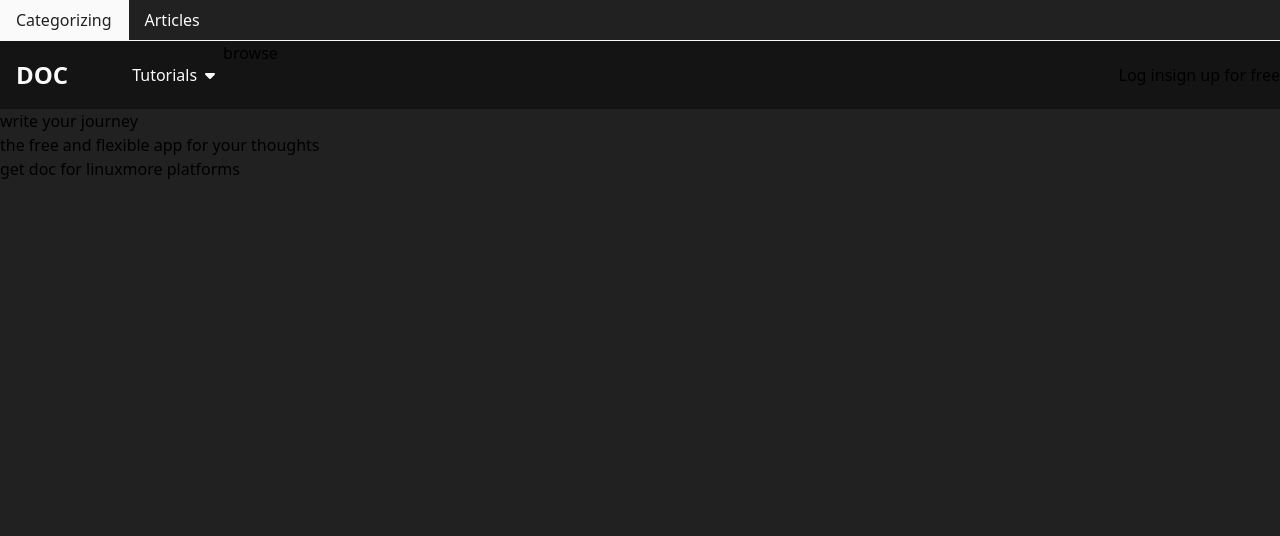
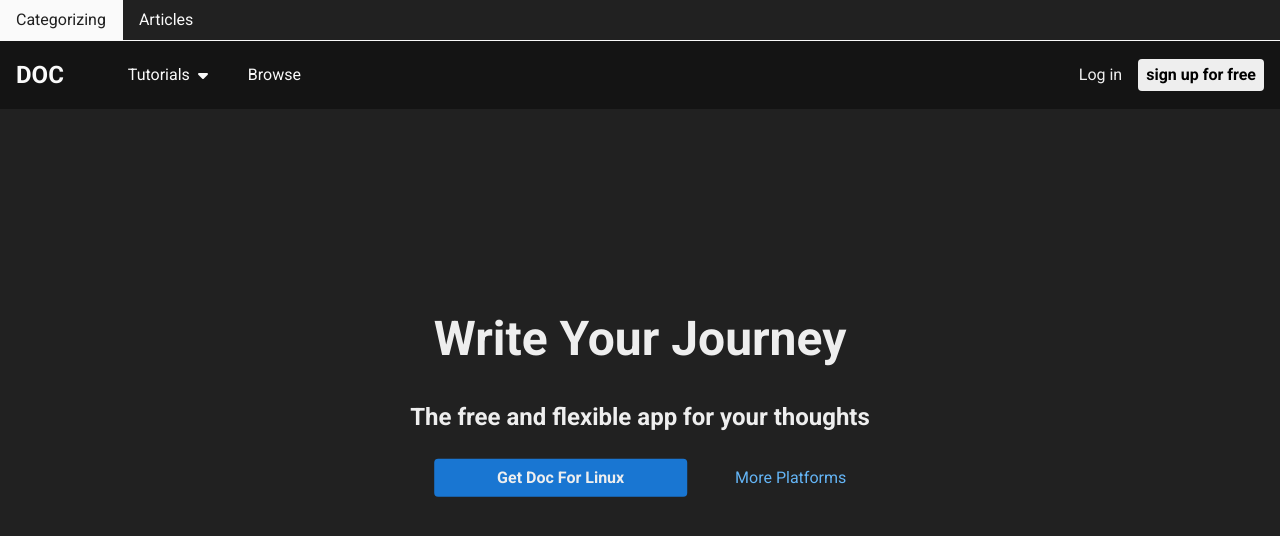
Before and after one commit to Abdel-AzizMohamed/UntitledDoc, a React (Vite) app in the folder client/: page / in a window 1280 px wide. Shown: the top 536 px of the page. Built offline with nearby package versions, Linux system fonts and the light colour scheme.

Commit message:
Style landing

```diff
--- a/client/index.html
+++ b/client/index.html
@@ -1,10 +1,16 @@
-<!doctype html>
+<!DOCTYPE html>
 <html lang="en">
   <head>
     <meta charset="UTF-8" />
     <link rel="icon" type="image/svg+xml" href="/vite.svg" />
     <meta name="viewport" content="width=device-width, initial-scale=1.0" />
     <title>DOC</title>
+    <link rel="preconnect" href="https://fonts.googleapis.com" />
+    <link rel="preconnect" href="https://fonts.gstatic.com" crossorigin />
+    <link
+      href="https://fonts.googleapis.com/css2?family=Roboto:ital,wght@0,100..900;1,100..900&display=swap"
+      rel="stylesheet"
+    />
   </head>
   <body theme="dark">
     <div id="root"></div>
--- a/client/src/comps/Header/AccountMenu.jsx
+++ b/client/src/comps/Header/AccountMenu.jsx
@@ -2,11 +2,15 @@ import { Link } from "react-router-dom";
 
 function AccountMenu() {
   return (
-  <div className="account-menu">
-    <Link to="/login" className="log-in">Log in</Link>
-    <Link to="/sign-up" className="sign-up">sign up for free</Link>
-  </div>
-  )
+    <div className="account-menu flex justify-center items-center p-4">
+      <Link to="/login" className="log-in">
+        Log in
+      </Link>
+      <Link to="/sign-up" className="sign-up">
+        sign up for free
+      </Link>
+    </div>
+  );
 }
 
 export default AccountMenu;
--- a/client/src/comps/Header/Navigation.jsx
+++ b/client/src/comps/Header/Navigation.jsx
@@ -4,7 +4,7 @@ import { Link } from "react-router-dom";
 function Navigation() {
   return (
     <nav className="navigation flex content-center justify-start">
-      <li className="drop-down">
+      <li className="drop-down nav-item">
         tutorials
         <FontAwesomeIcon icon="caret-down" />
         <div className="drop-menu">
@@ -35,7 +35,9 @@ function Navigation() {
           </div>
         </div>
       </li>
-      <li className="nav-item"><Link to="/browse">browse</Link></li>
+      <li className="nav-item">
+        <Link to="/browse">browse</Link>
+      </li>
     </nav>
   );
 }
--- a/client/src/routes/Landing.jsx
+++ b/client/src/routes/Landing.jsx
@@ -12,10 +12,10 @@ function Landing() {
       <main className="landing">
         <h1 className="landing-title">write your journey</h1>
         <p className="landing-info">
-          the free and flexible app for your thoughts
+          The free and flexible app for your thoughts
         </p>
-        <div className="">
-          <button className="download-app">get doc for linux</button>
+        <div className="platforms-container">
+          <button className="download-app"></button>
           <Link to="/more-platforms" className="more-platform">
             more platforms
           </Link>
--- a/client/src/style-core/style.css
+++ b/client/src/style-core/style.css
@@ -61,6 +61,10 @@
 }
 
 body {
+  font-family: "Roboto", sans-serif;
+  font-optical-sizing: auto;
+  font-style: normal;
+  font-variation-settings: "wdth" 100;
   background-color: var(--nat-200);
 }
 
@@ -113,7 +117,7 @@ body {
 
 .low-nav .logo a {
   display: inline-block;
-  margin-right: 3rem;
+  margin-right: 2rem;
   padding: 1rem;
   text-decoration: none;
   text-transform: uppercase;
@@ -122,17 +126,18 @@ body {
   font-weight: bold;
 }
 
-.low-nav .navigation .drop-down {
+.low-nav .navigation .nav-item {
+  position: relative;
   display: flex;
   align-items: center;
   justify-content: center;
-  position: relative;
+  margin: 0 1rem;
   color: var(--nat-700);
   text-transform: capitalize;
   cursor: pointer;
 }
 
-.low-nav .navigation .drop-down::after {
+.low-nav .navigation .nav-item::after {
   content: "";
   position: absolute;
   bottom: 0;
@@ -143,10 +148,11 @@ body {
   transition: width var(--trans-dur)
 }
 
-.low-nav .navigation .drop-down:hover::after,
-.low-nav .navigation .drop-down.active::after {
+.low-nav .navigation .nav-item:hover::after,
+.low-nav .navigation .nav-item.active::after {
   width: 100%;
 }
+
 .low-nav .navigation .drop-down svg {
   margin: 0 .5rem;
 }
@@ -202,4 +208,103 @@ body {
 .low-nav .navigation .drop-menu .drop-content a:hover span {
   color: var(--brand-100);
 }
+
+.low-nav .account-menu .log-in {
+  margin: 0 1rem;
+  color: var(--nat-600);
+  transition: color var(--trans-dur);
+}
+
+.low-nav .account-menu .log-in:hover {
+  color: var(--brand-200)
+}
+
+.low-nav .account-menu .sign-up {
+  display: inline-block;
+  padding: .25rem .5rem;
+  background-color: var(--nat-600);
+  border-radius: var(--radius);
+  font-weight: bold;
+  cursor: pointer;
+  transition: color var(--trans-dur), background var(--trans-dur);
+}
+
+.low-nav .account-menu .sign-up:hover {
+  background-color: var(--brand-200);
+  color: var(--nat-600)
+}
 /* End Header */
+
+/* ######## Start Landing ######## */
+.landing {
+  display: flex;
+  justify-content: center;
+  align-items: center;
+  flex-direction: column;
+  position: absolute;
+  top: 50%;
+  left: 50%;
+  transform: translate(-50%, -50%);
+}
+
+.landing .landing-title {
+  text-transform: capitalize;
+  color: var(--nat-600);
+  font-size: 3rem;
+  font-weight: bold;
+}
+
+.landing .landing-info {
+  margin: 1.5rem;
+  color: var(--nat-600);
+  font-size: 1.5rem;
+  font-weight: bold;
+}
+
+.landing .platforms-container {
+  width: 100%;
+  display: flex;
+  align-items: center;
+  justify-content: space-evenly;
+}
+
+.landing .platforms-container .download-app {
+  display: flex;
+  align-items: center;
+  justify-content: center;
+  position: relative;
+  width: 50%;
+  padding: 1.2rem;
+  background-color: var(--brand-200);
+  border-radius: var(--radius);
+  color: var(--nat-600);
+  font-weight: bold;
+  text-transform: capitalize;
+  cursor: pointer;
+  transition: box-shadow var(--trans-dur);
+}
+
+.landing .platforms-container .download-app::after {
+  content: "get doc for linux";
+  position: absolute;
+  transition: font-size var(--trans-dur);
+}
+
+.landing .platforms-container .download-app:hover::after {
+  font-size: .95rem;
+}
+
+.landing .platforms-container .download-app:hover {
+  box-shadow: inset 0 0 0px 4px var(--nat-600);
+}
+
+.landing .platforms-container .more-platform {
+  color: var(--brand-100);
+  text-transform: capitalize;
+  transition: color var(--trans-dur)
+}
+
+.landing .platforms-container .more-platform:hover {
+  color: var(--nat-600)
+}
+/* ######## End Landing ######## */
```
